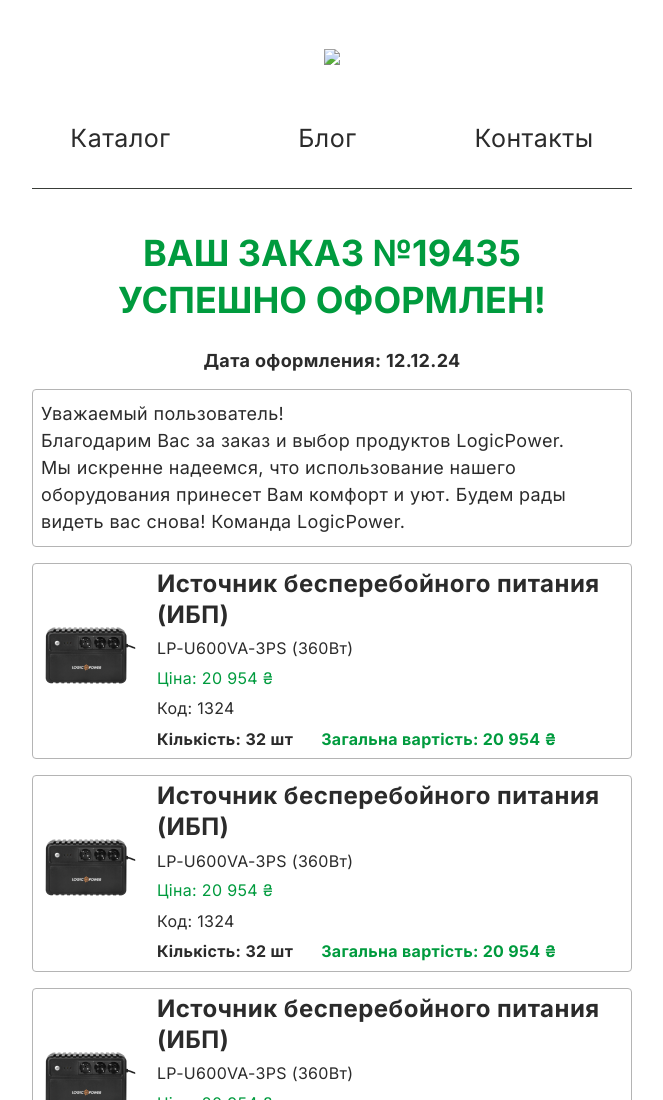
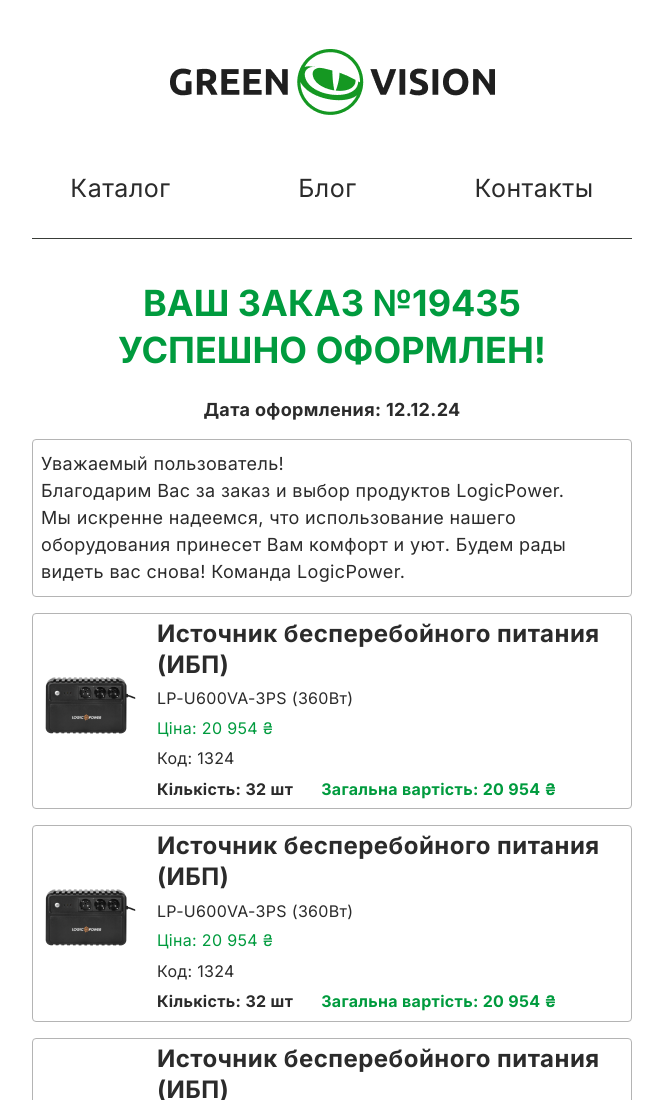
Before and after one commit to Evhenui/green_vision-letter, a plain HTML site: page index.html in a window 1280 px wide. Shown: the top 1100 px of the page, without its empty margins (308-971 px from the left). Drawn offline with Linux system fonts and the light colour scheme; the site is published under a folder, as on GitHub Pages, so addresses that start at the root find nothing.

Commit message:
fix logo img

```diff
--- a/index.html
+++ b/index.html
@@ -222,7 +222,7 @@
                                 <tr>
                                     <td class="logo" align="center">
                                         <a target="_blank" href="https://greenvision.ua/" style="display: inline-block; font-size: 0;">
-                                            <img src="/img/logo.png" alt="logo" width="325" height="65.9">
+                                            <img src="img/logo.png" alt="logo" width="325" height="65.9">
                                         </a>
                                       </td>
                                 </tr>
```
